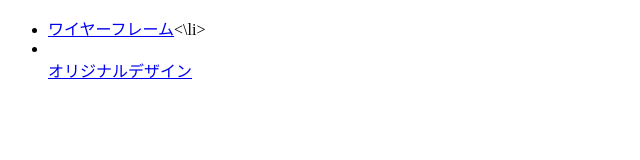
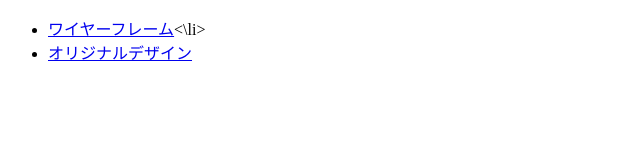
Before and after one commit to yoshidasena07/20241018-html.css, a plain HTML site: page index.html in a window 1280 px wide. Shown: the whole page, without its empty margins (0-640 px from the left). Drawn offline with Linux system fonts and the light colour scheme.

Commit message:
Update index.html

```diff
--- a/index.html
+++ b/index.html
@@ -9,7 +9,7 @@
   <body>
     <ul>
       <li><a href="wire/index.html">ワイヤーフレーム</a><\li>
-      <li></li><a href="design/index.html">オリジナルデザイン</a></li>
+      <li><a href="design/index.html">オリジナルデザイン</a></li>
     </ul>
   </body>
 </html>
```
